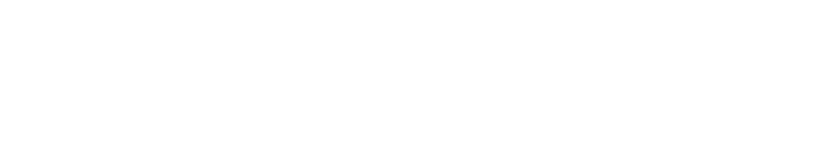
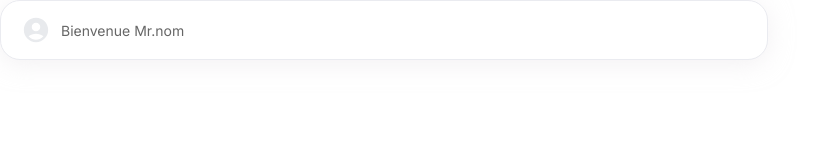
Before and after one commit to akaFatma/MedFlow, an Angular app in the folder frontend/: page /bienvenue in a window 1280 px wide. Before the commit this address led to /. Shown: the top 160 px of the page, without its empty margins (0-831 px from the left). Built offline with nearby package versions, Linux system fonts and the light colour scheme.

Commit message:
added bienvenu component

```diff
--- a/frontend/src/app/app.routes.ts
+++ b/frontend/src/app/app.routes.ts
@@ -3,10 +3,13 @@
 import { AddDPIComponent } from './pages/add-dpi/add-dpi.component';
 import { MedicalHistoryComponent } from './components/medical-history/medical-history.component';
 import { PersonalInfoCardComponent } from './components/personal-info-card/personal-info-card.component';
+import { BienvenuComponentComponent } from './components/bienvenu-component/bienvenu-component.component';
 
 export const routes: Routes = [
   { path: 'users/login', component: LoginPageComponent },
   { path: 'add-dpi', component: AddDPIComponent },
   { path: 'ConsulterDPI', component: MedicalHistoryComponent },
   { path: 'ConsulterPersonalInfo', component: PersonalInfoCardComponent },
+  { path: 'bienvenue', component: BienvenuComponentComponent },
+
 ];
--- a/frontend/src/app/components/bienvenu-component/bienvenu-component.component.html
+++ b/frontend/src/app/components/bienvenu-component/bienvenu-component.component.html
@@ -1,6 +1,8 @@
-<div class="container">
-    <div>
-        <img src="" alt="">
-        <p>Bienvenu ffs</p>
+<div class="welcome-container">
+    <div class="icon">
+      <img src="../../../assets/account_circle_24dp_E8EAED 1.svg" alt="User Icon">
     </div>
-</div>
+    <div class="text">
+      Bienvenue Mr.nom
+    </div>
+  </div>
--- a/frontend/src/app/components/bienvenu-component/bienvenu-component.component.scss
+++ b/frontend/src/app/components/bienvenu-component/bienvenu-component.component.scss
@@ -0,0 +1,25 @@
+.welcome-container {
+    width: 60%;
+    min-height: 60px;
+    display: flex;
+    align-items: center;
+    padding: 10px 20px;
+    background-color: white;
+    border-radius: 20px;
+    box-shadow: 0px 4px 24px rgba(231, 228, 232, 0.5);
+    border: 1px solid #EAEBF0;
+  }
+
+  .icon {
+    margin-right: 10px;
+  }
+
+  .icon img {
+    width: 30px;
+    height: 30px;
+  }
+
+  .text {
+    font-size: 14px;
+    color: #666666;
+  }
```
Also changed, not shown: frontend/src/assets/account_circle_24dp_E8EAED 1.svg (added).
